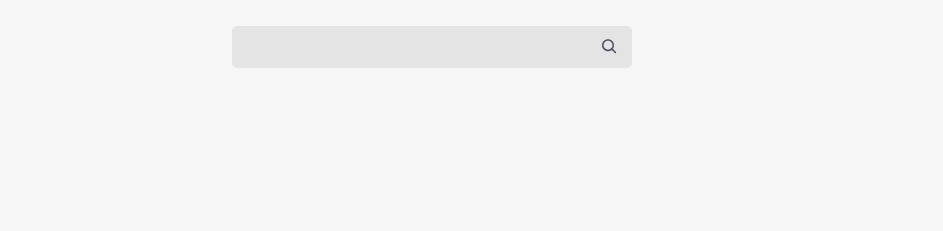
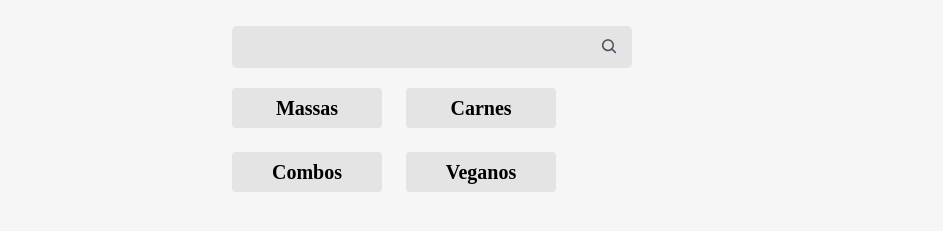
Before and after one commit to NiltonSilva/projeto-restaurante-react, a React (Create React App) app: page / in a window 1280 px wide. Shown: the part 489-720 px from the top of the page, without its empty margins (168-1111 px from the left). Built offline with nearby package versions, Linux system fonts and the light colour scheme; the HTML template or start-up script is replaced by a standard one; a web font is replaced by a local one.

Commit message:
configurando estado dos botoes

```diff
--- a/package.json
+++ b/package.json
@@ -10,6 +10,7 @@
     "@types/node": "^16.18.11",
     "@types/react": "^18.0.27",
     "@types/react-dom": "^18.0.10",
+    "classnames": "^2.3.2",
     "normalize.css": "^8.0.1",
     "react": "^18.2.0",
     "react-dom": "^18.2.0",
--- a/src/pages/cardapio/Cardapio.module.scss
+++ b/src/pages/cardapio/Cardapio.module.scss
@@ -55,4 +55,12 @@
       font-size: 3rem;
       margin-bottom: 30px;
     }
+    &__filtros {
+        align-items: center;
+        display: flex;
+        flex-wrap: wrap;
+        justify-content: center;
+        margin-bottom: 30px;
+        width: 100%;
+    }
   }
--- /dev/null
+++ b/src/pages/cardapio/Filtros/Filtros.module.scss
@@ -0,0 +1,27 @@
+@import "../../../styles/_variaveis.scss";
+
+.filtros {
+  display: flex;
+  gap: 24px;
+  flex-wrap: wrap;
+  margin: 20px 0;
+  &__filtro {
+    align-items: center;
+    background-color: $grey;
+    border: none;
+    border-radius: 4px;
+    display: flex;
+    font-size: 1.25rem;
+    font-weight: bold;
+    height: 40px;
+    justify-content: center;
+    width: 150px;
+    &--ativo {
+      background-color: $blue;
+      color: white;
+    }
+    &:hover {
+      cursor: pointer;
+    }
+  }
+}
--- /dev/null
+++ b/src/pages/cardapio/Filtros/filtros.json
@@ -0,0 +1,18 @@
+[
+    {
+      "label": "Massas",
+      "id": 1
+    },
+    {
+      "label": "Carnes",
+      "id": 2
+    },
+    {
+      "label": "Combos",
+      "id": 3
+    },
+    {
+      "label": "Veganos",
+      "id": 4
+    }
+  ]
--- /dev/null
+++ b/src/pages/cardapio/Filtros/index.tsx
@@ -0,0 +1,39 @@
+import React from 'react';
+import filtros from './filtros.json';
+import styles from './Filtros.module.scss';
+import classNames from 'classnames';
+
+type IOpcao = typeof filtros[0];
+
+interface Props {
+    filtro: number | null,
+    setFiltro: React.Dispatch<React.SetStateAction<number | null>>
+}
+
+export default function Filtros ({filtro, setFiltro}: Props) {
+
+    function selecionarFiltro(opcao: IOpcao) {
+        if(filtro === opcao.id) {
+           return setFiltro(null) ;
+        }
+
+        return setFiltro(opcao.id);
+    }
+
+    return (
+        <div className={styles.filtros}>
+            {filtros.map((opcao) => (
+                <button
+                    className={classNames({
+                        [styles.filtros__filtro]: true,
+                        [styles['filtros__filtro--ativo']]: filtro === opcao.id
+                    })}
+                    key={opcao.id}
+                    onClick={() => selecionarFiltro(opcao)}
+                >
+                    {opcao.label}
+                </button>
+            ))}
+        </div>
+    )
+}
--- a/src/pages/cardapio/index.tsx
+++ b/src/pages/cardapio/index.tsx
@@ -2,10 +2,12 @@
 import {ReactComponent as Logo} from 'assets/logo.svg'
 import Buscador from './Buscador';
 import { useState } from 'react';
+import Filtros from './Filtros';
 
 export default function Cardapio () {
 
     const [busca, setBusca] = useState("");
+    const [filtro, setFiltro] = useState<number | null>(null);
 
     return (
         <main>
@@ -22,6 +24,9 @@
                         busca={busca}
                         setBusca={setBusca}
                     />
+                    <div className={styles.cardapio__filtros}>
+                        <Filtros filtro={filtro} setFiltro={setFiltro} />
+                    </div>
                 </section>
             </nav>
         </main>
```
Also changed, not shown: 1 other file (tests, documents, lock files or other folders).
